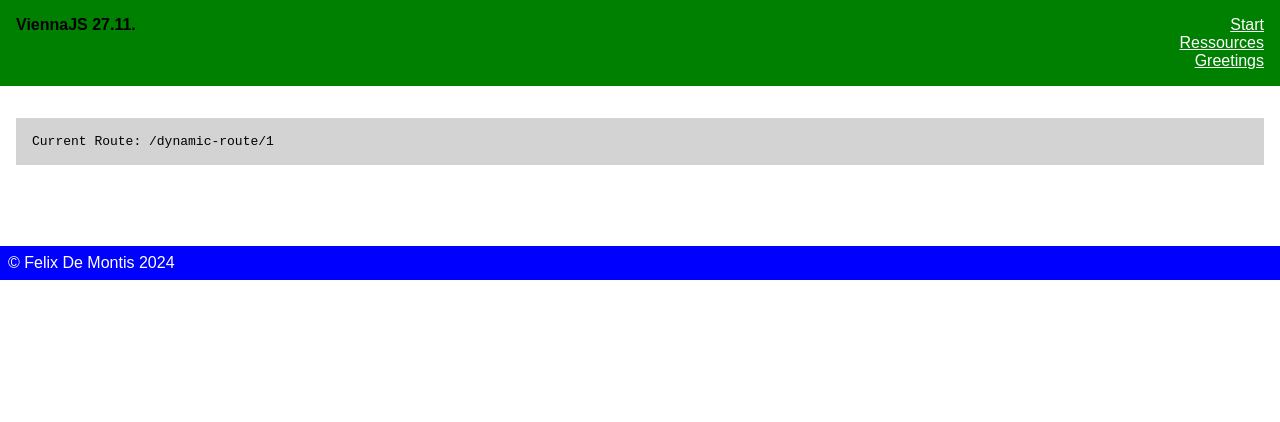
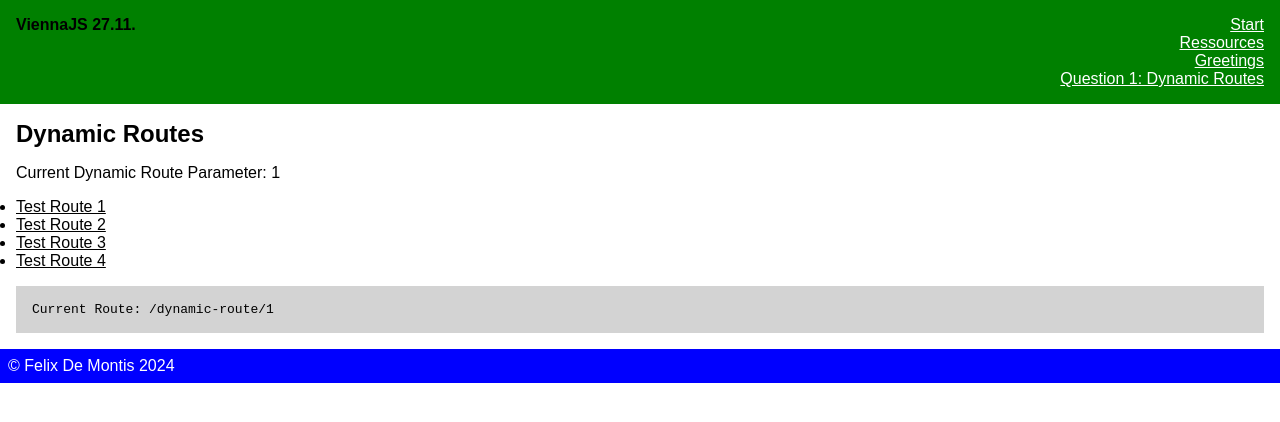
Before and after one commit to dervondenbergen/nuxt-viennajs, a Nuxt app: page /dynamic-route/1 in a window 1280 px wide. Shown: the top 422 px of the page. Built offline with nearby package versions, Linux system fonts and the light colour scheme.

Commit message:
Live Code change from Question 1
See README.md for info.

```diff
--- a/components/header.vue
+++ b/components/header.vue
@@ -5,6 +5,7 @@
       <NuxtLink to="/">Start</NuxtLink>
       <NuxtLink to="/ressources">Ressources</NuxtLink>
       <NuxtLink to="/greetings">Greetings</NuxtLink>
+      <NuxtLink to="/dynamic-route/question">Question 1: Dynamic Routes</NuxtLink>
     </nav>
   </header>
 </template>
--- /dev/null
+++ b/pages/dynamic-route/[thing].vue
@@ -0,0 +1,26 @@
+<template>
+  <div>
+    <h2>Dynamic Routes</h2>
+    <p>Current Dynamic Route Parameter: {{ thing }}</p>
+    <ul>
+      <li><NuxtLink to="/dynamic-route/test-route-1">Test Route 1</NuxtLink></li>
+      <li><NuxtLink to="/dynamic-route/test-route-2">Test Route 2</NuxtLink></li>
+      <li><NuxtLink to="/dynamic-route/test-route-3">Test Route 3</NuxtLink></li>
+      <li><NuxtLink to="/dynamic-route/test-route-4">Test Route 4</NuxtLink></li>
+    </ul>
+  </div>
+</template>
+
+<script setup lang="ts">
+const thing = useRoute().params.thing;
+</script>
+
+<style scoped>
+a {
+  color: inherit;
+}
+
+div > * + * {
+  margin-top: 1rem;
+}
+</style>
```
Also changed, not shown: 1 other file (tests, documents, lock files or other folders).
